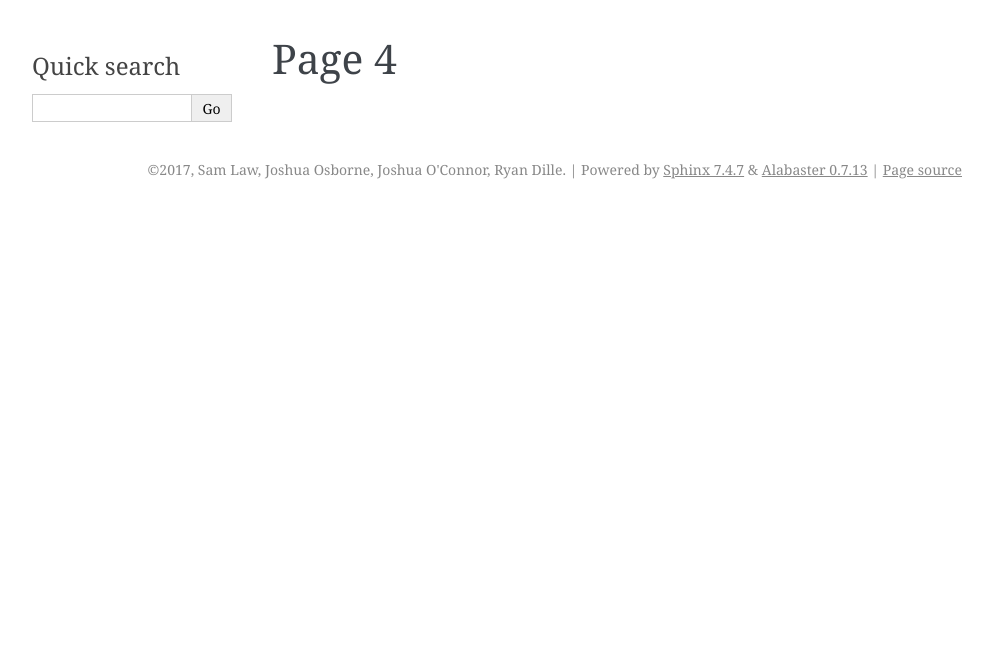
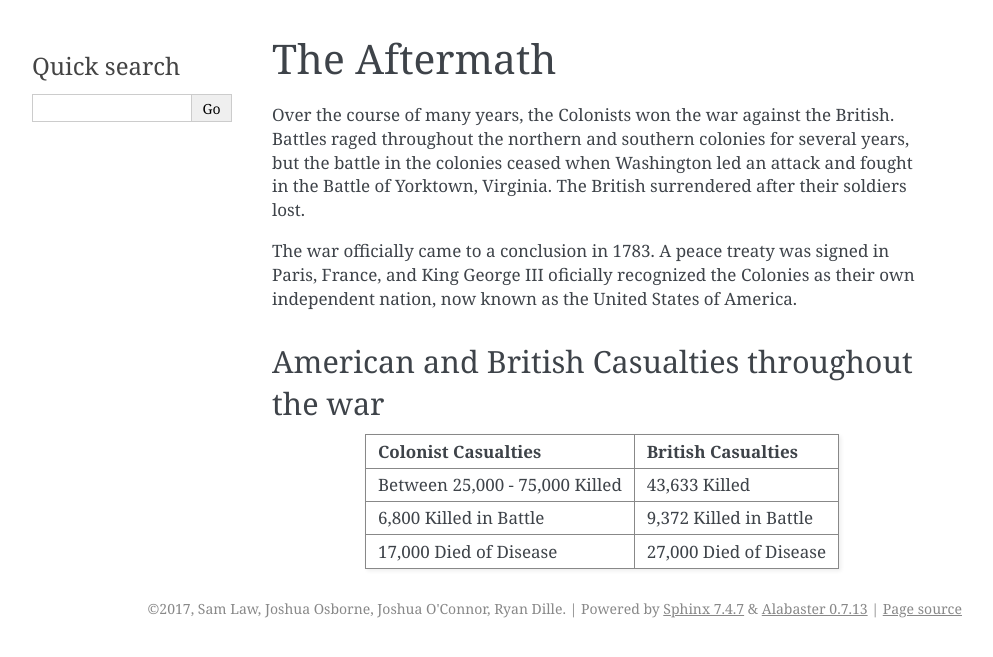
Before and after one commit to SamLaw2198/the_american_wars, a Sphinx documentation site: the page built from source/sam_law/rev_war4.rst, in a window 1280 px wide. Shown: the top 657 px of the page, without its empty margins (148-1141 px from the left). Built offline with Sphinx 7.4.7, drawn with Linux system fonts in a browser that asks for light colours.

Commit message:
Finish content of all pages.

```diff
--- a/source/sam_law/rev_war4.rst
+++ b/source/sam_law/rev_war4.rst
@@ -1,2 +1,23 @@
-Page 4
-======
+The Aftermath
+=============
+
+Over the course of many years, the Colonists won the war against the British.
+Battles raged throughout the northern and southern colonies for several years,
+but the battle in the colonies ceased when Washington led an attack and fought
+in the Battle of Yorktown, Virginia. The British surrendered after their
+soldiers lost.
+
+The war officially came to a conclusion in 1783. A peace treaty was signed
+in Paris, France, and King George III oficially recognized the Colonies as their
+own independent nation, now known as the United States of America.
+
+American and British Casualties throughout the war
+--------------------------------------------------
+
+============================== ======================
+Colonist Casualties            British Casualties
+============================== ======================
+Between 25,000 - 75,000 Killed 43,633 Killed
+6,800 Killed in Battle         9,372 Killed in Battle
+17,000 Died of Disease         27,000 Died of Disease
+============================== ======================
```
Also changed, not shown: source/sam_law/rev_war1.rst (+1 -29 lines), source/sam_law/rev_war2.rst (+18 -29 lines), source/sam_law/rev_war3.rst (+34 -2 lines).
